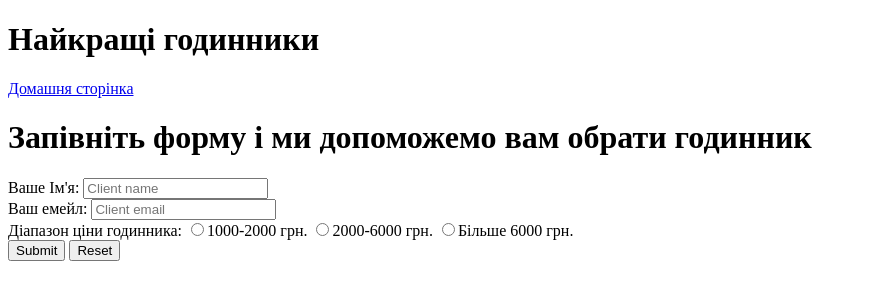
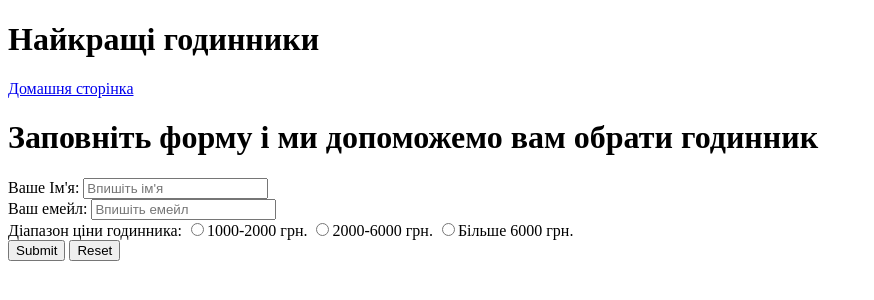
Before and after one commit to AndrewCortez/Hometask1, a plain HTML site: page pick.html in a window 1280 px wide. Shown: the whole page, without its empty margins (0-874 px from the left). Drawn offline with Linux system fonts and the light colour scheme.

Commit message:
Sample code

```diff
--- a/pick.html
+++ b/pick.html
@@ -14,16 +14,16 @@
         </nav>
     </header>
     <main>
-        <h1>Запівніть форму і ми допоможемо вам обрати годинник</h1>
+        <h1>Заповніть форму і ми допоможемо вам обрати годинник</h1>
         <form action="https://formspree.io/mrgklkyy" method="POST">
             <label>
                 Ваше Ім'я:
-                <input type="text" name="client-name" placeholder="Client name" required="">
+                <input type="text" name="client-name" placeholder="Впишіть ім'я" required="">
             </label>
             <br>
             <label>
                 Ваш емейл:
-                <input type="email" name="client-email" placeholder="Client email" required="">
+                <input type="email" name="client-email" placeholder="Впишіть емейл" required="">
             </label>
             <br>
             <label>Діапазон ціни годинника:</label>
```
Also changed, not shown: .theia/settings.json (added), img/watch.png.
